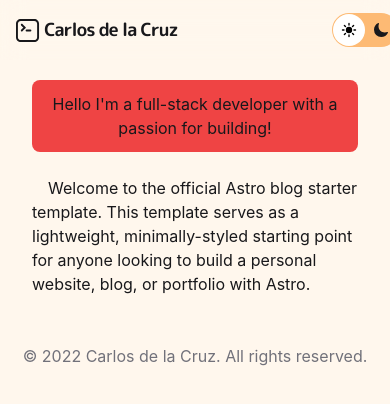
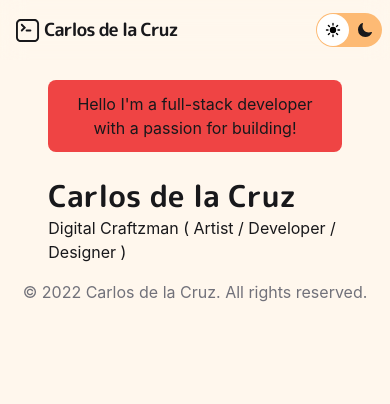
Before and after one commit to heyimcarlos/portfolio, an Astro site: page / in a window 390 px wide. Built offline with nearby package versions, Linux system fonts and the light colour scheme; Astro itself is replaced by a stand-in of ours.

Commit message:
fix project box alignment issues and add better responsiveness overall

```diff
--- a/package.json
+++ b/package.json
@@ -17,6 +17,7 @@
     "@astrojs/image": "^0.9.3",
     "@astrojs/react": "^1.2.0",
     "@astrojs/tailwind": "^2.0.2",
+    "@headlessui/react": "^1.7.3",
     "astro": "^1.4.7",
     "react": "^18.0.0",
     "react-dom": "^18.0.0",
--- a/src/components/Content.astro
+++ b/src/components/Content.astro
@@ -5,6 +5,6 @@ export interface Props {
 const { className = '' } = Astro.props
 ---
 
-<article class={`px-8 mx-auto max-w-3xl ${className}`}>
+<article class={`px-8 mx-auto w-11/12 sm:w-[69%] max-w-xl ${className}`}>
   <slot />
 </article>
--- a/src/pages/index.astro
+++ b/src/pages/index.astro
@@ -1,5 +1,4 @@
 ---
-// Component Imports
 import Footer from '../components/Footer.astro'
 import Body from '../components/Body.astro'
 import Header from '../components/Header.astro'
@@ -27,13 +26,22 @@ import Content from '../components/Content.astro'
           Hello I&apos;m a full-stack developer with a passion for building!
         </div>
 
-        <section>
-          <p class="mb-8 indent-4">
+        <section class="md:flex">
+          <div class="grow">
+            <h2
+              class="leading-10 text-3xl font-mplus font-bold md:leading-tight md:text-4xl"
+            >
+              Carlos de la Cruz
+            </h2>
+            <p>Digital Craftzman ( Artist / Developer / Designer )</p>
+          </div>
+
+          <!-- <p class="mb-8 indent-4">
             Welcome to the official <a href="https://astro.build/">Astro</a> blog
             starter template. This template serves as a lightweight, minimally-styled
             starting point for anyone looking to build a personal website, blog,
             or portfolio with Astro.
-          </p>
+          </p> -->
         </section>
       </Content>
     </main>
--- a/src/styles/global.css
+++ b/src/styles/global.css
@@ -8,7 +8,3 @@ body {
   text-rendering: optimizeLegibility;
   overflow-wrap: break-word;
 }
-
-* {
-  box-sizing: content-box;
-}
```
Also changed, not shown: pnpm-lock.yaml.
